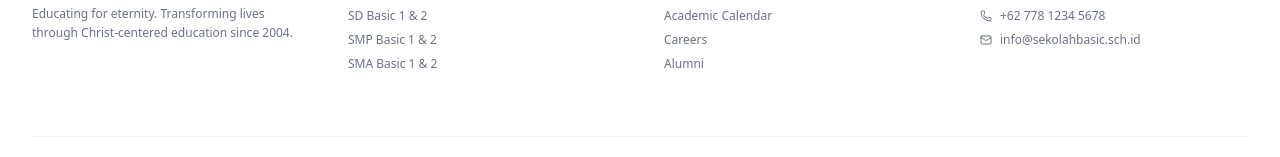
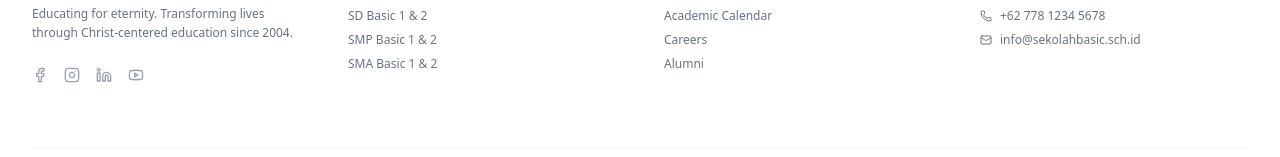
Before and after one commit to christmex/sekolahbasic-fe, a Next.js app: page / in a window 1280 px wide. Shown: the part 3024-3181 px from the top of the page. Built offline with nearby package versions, Linux system fonts and the light colour scheme.

Commit message:
Update Footer component to use icon components for social media links

```diff
--- a/components/Footer.tsx
+++ b/components/Footer.tsx
@@ -1,4 +1,4 @@
-import { Mail, MapPin, Phone } from "lucide-react";
+import { Facebook, Instagram, Linkedin, Mail, MapPin, Phone, Youtube } from "lucide-react";
 
 export default function Footer() {
     return (
@@ -16,10 +16,10 @@ export default function Footer() {
                             Educating for eternity. Transforming lives through Christ-centered education since 2004.
                         </p>
                         <div className="flex gap-4 text-gray-400">
-                            <a href="#"><i data-lucide="facebook" className="w-4 h-4 hover:text-[#9e1b66] transition-colors"></i></a>
-                            <a href="#"><i data-lucide="instagram" className="w-4 h-4 hover:text-[#9e1b66] transition-colors"></i></a>
-                            <a href="#"><i data-lucide="linkedin" className="w-4 h-4 hover:text-[#9e1b66] transition-colors"></i></a>
-                            <a href="#"><i data-lucide="youtube" className="w-4 h-4 hover:text-[#9e1b66] transition-colors"></i></a>
+                            <a href="#"><Facebook className="w-4 h-4 hover:text-[#9e1b66] transition-colors" /></a>
+                            <a href="#"><Instagram className="w-4 h-4 hover:text-[#9e1b66] transition-colors" /></a>
+                            <a href="#"><Linkedin className="w-4 h-4 hover:text-[#9e1b66] transition-colors" /></a>
+                            <a href="#"><Youtube className="w-4 h-4 hover:text-[#9e1b66] transition-colors" /></a>
                         </div>
                     </div>
 
```
